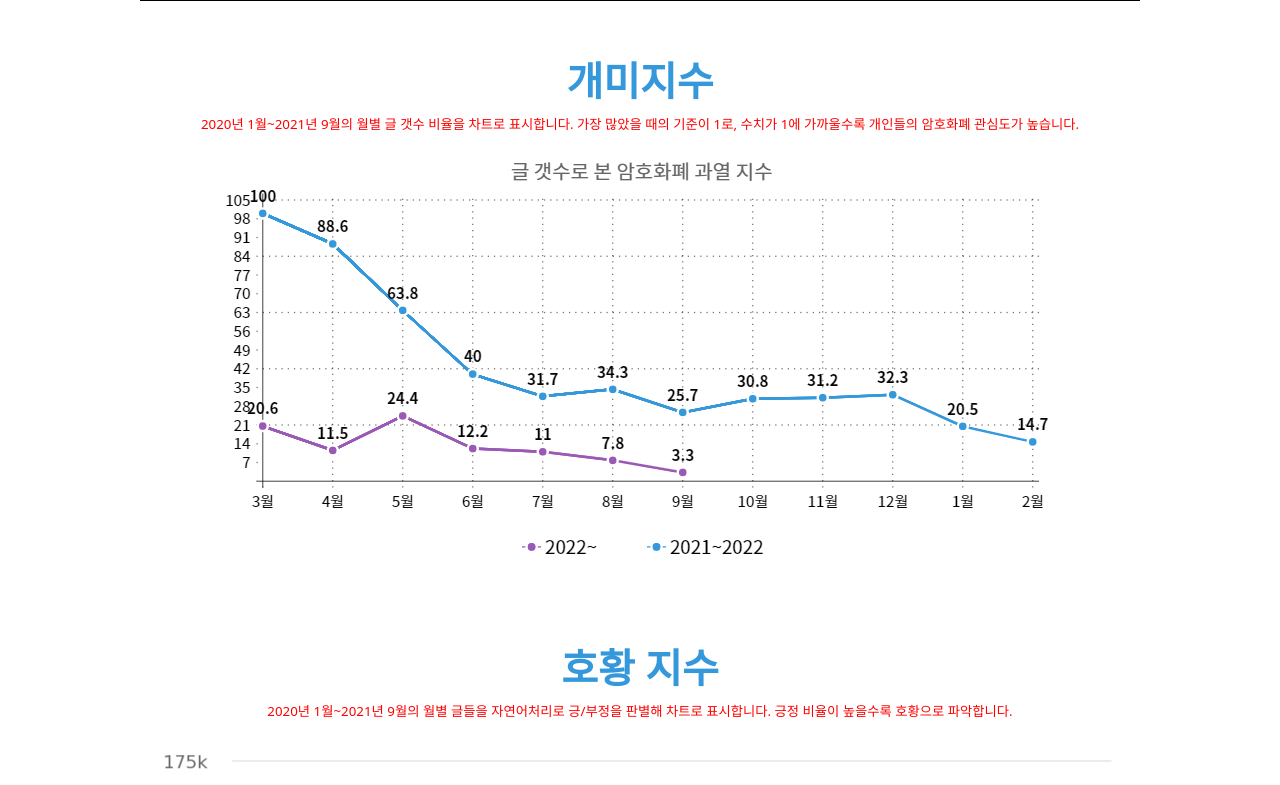
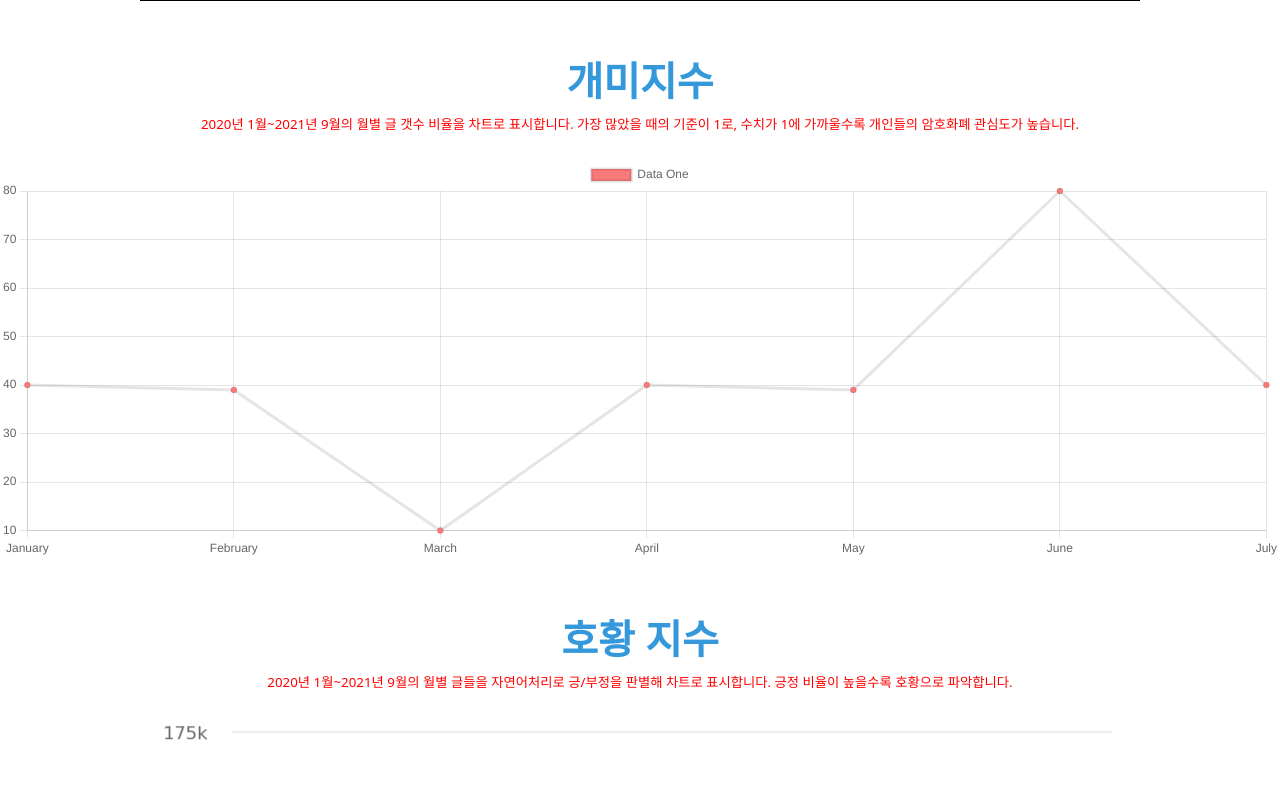
Before and after one commit to btcbydata/btcbdfront, a Vue app: page / in a window 1280 px wide. Shown: the part 653-1438 px from the top of the page. Built offline with nearby package versions, Linux system fonts and the light colour scheme; no server answers.

Commit message:
feature : add chart

```diff
--- a/src/components/HelloWorld.vue
+++ b/src/components/HelloWorld.vue
@@ -51,7 +51,7 @@
     </div>
     <div class="charter">
       <span class="explain03">2020년 1월~2021년 9월의 월별 글 갯수 비율을 차트로 표시합니다. 가장 많았을 때의 기준이 1로, 수치가 1에 가까울수록 개인들의 암호화폐 관심도가 높습니다.</span><br/><br/>
-      <img src = "@/assets/antindex.png" />
+        <LineChart></LineChart>
     </div>
 
     <div class="charttitle">
@@ -77,10 +77,14 @@
 <script>
 import { getDatabase, ref, child, push, update } from "firebase/database";
 import '@/plugins/firebase';
-import { getCoinList } from '@/api/index.js'
+import { getCoinList } from '@/api/index.js';
+import LineChart from '@/components/Line.vue'; // chart.js 라이브러리 임포트
 
 export default {
   name: "helloWorld",
+  components : {
+    LineChart
+  },
   data () {
     return {
       items: [],
--- /dev/null
+++ b/src/components/Line.vue
@@ -0,0 +1,101 @@
+<template>
+    <LineChartGenerator
+      :chart-options="chartOptions"
+      :chart-data="chartData"
+      :chart-id="chartId"
+      :dataset-id-key="datasetIdKey"
+      :plugins="plugins"
+      :css-classes="cssClasses"
+      :styles="styles"
+      :width="width"
+      :height="height"
+    />
+  </template>
+
+  <script>
+  import { Line as LineChartGenerator } from 'vue-chartjs/legacy'
+
+  import {
+    Chart as ChartJS,
+    Title,
+    Tooltip,
+    Legend,
+    LineElement,
+    LinearScale,
+    CategoryScale,
+    PointElement
+  } from 'chart.js'
+
+  ChartJS.register(
+    Title,
+    Tooltip,
+    Legend,
+    LineElement,
+    LinearScale,
+    CategoryScale,
+    PointElement
+  )
+
+  export default {
+    name: 'LineChart',
+    components: {
+      LineChartGenerator
+    },
+    props: {
+      chartId: {
+        type: String,
+        default: 'line-chart'
+      },
+      datasetIdKey: {
+        type: String,
+        default: 'label'
+      },
+      width: {
+        type: Number,
+        default: 400
+      },
+      height: {
+        type: Number,
+        default: 400
+      },
+      cssClasses: {
+        default: '',
+        type: String
+      },
+      styles: {
+        type: Object,
+        default: () => {}
+      },
+      plugins: {
+        type: Array,
+        default: () => []
+      }
+    },
+    data() {
+      return {
+        chartData: {
+          labels: [
+            'January',
+            'February',
+            'March',
+            'April',
+            'May',
+            'June',
+            'July'
+          ],
+          datasets: [
+            {
+              label: 'Data One',
+              backgroundColor: '#f87979',
+              data: [40, 39, 10, 40, 39, 80, 40]
+            }
+          ]
+        },
+        chartOptions: {
+          responsive: true,
+          maintainAspectRatio: false
+        }
+      }
+    }
+  }
+  </script>
```
